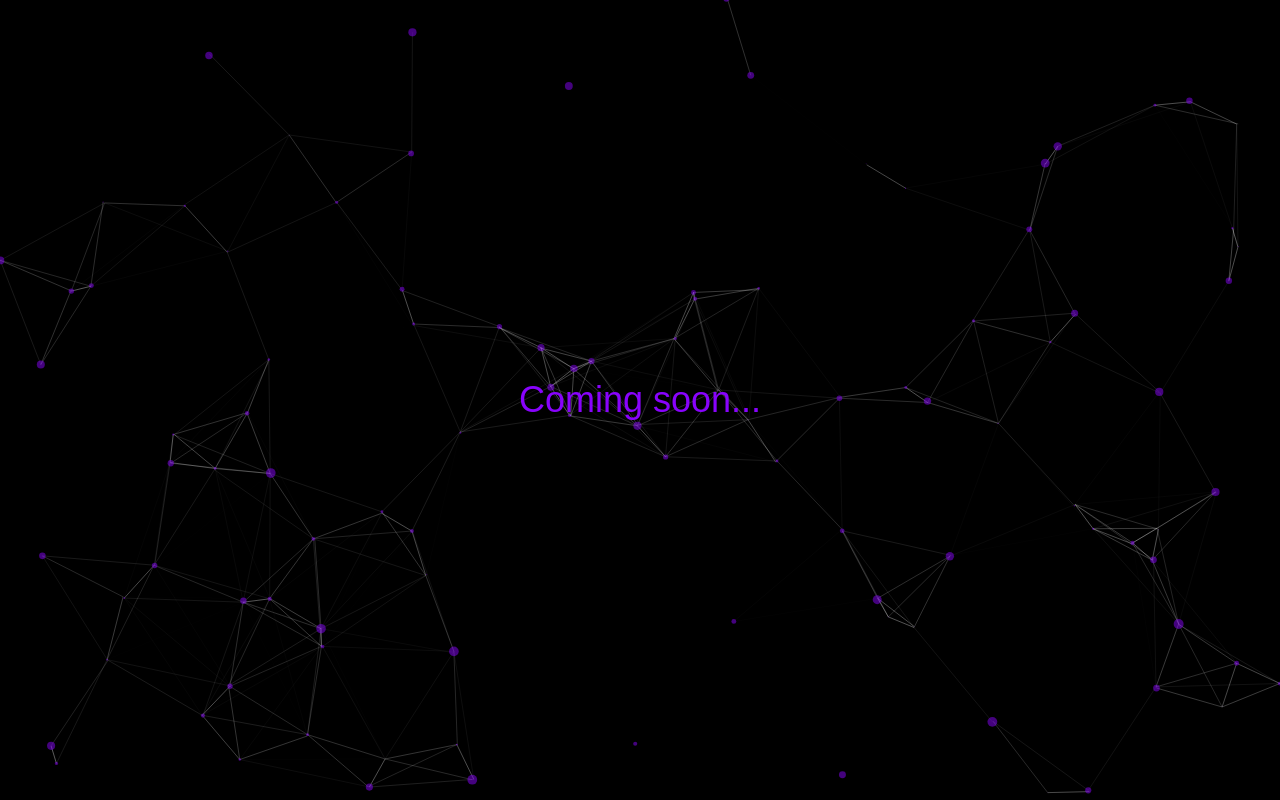
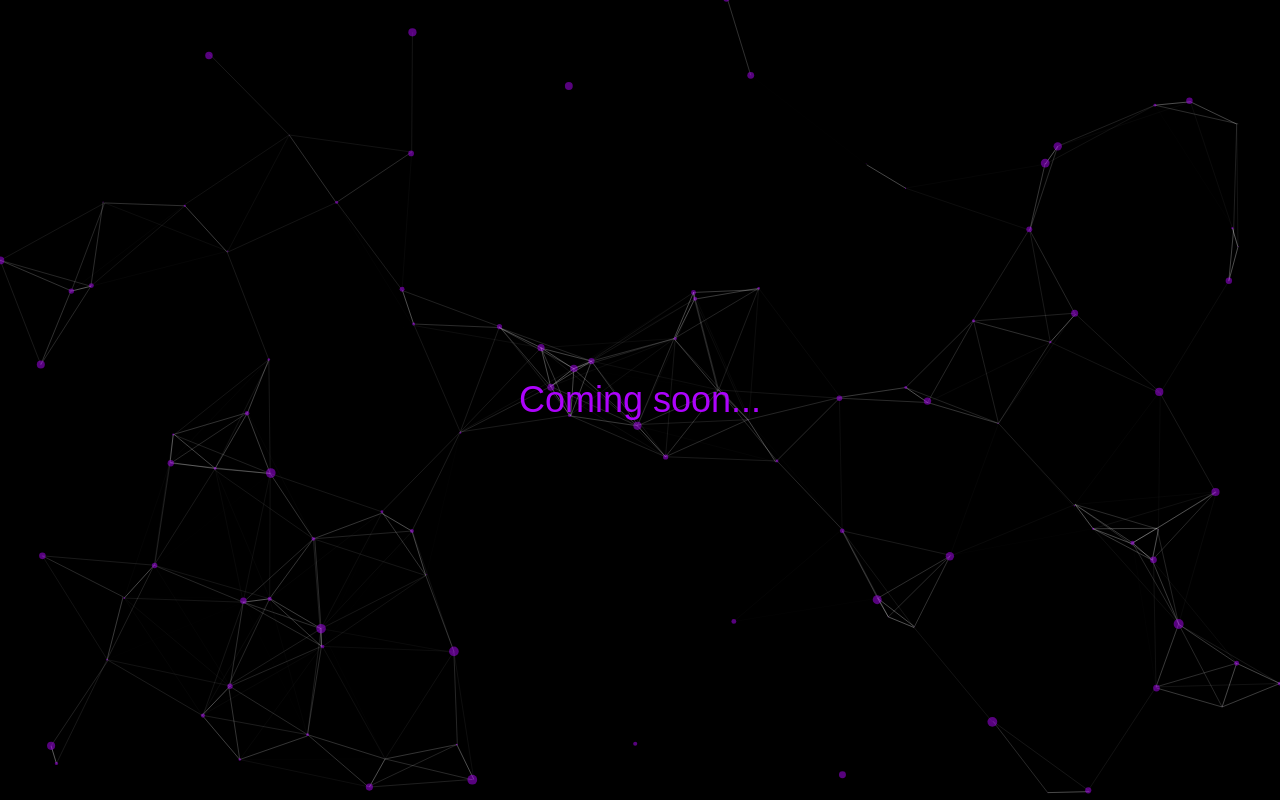
Before and after one commit to TripleFlacko/TripleFlacko.github.io, a plain HTML site: page index.html in a window 1280 px wide. Drawn offline with Linux system fonts and the light colour scheme.

Commit message:
Changed colors to #ad03fc

```diff
--- a/css/style.css
+++ b/css/style.css
@@ -97,7 +97,7 @@
 
 
    h1 {
-    color: #8803fc;
+    color: #ad03fc;
     position: absolute;
     top: 50%;
     left: 50%;
--- a/js/app.js
+++ b/js/app.js
@@ -23,7 +23,7 @@ particlesJS('particles-js',
         }
       },
       "color": {
-        "value": "#8803fc"
+        "value": "#ad03fc"
       },
       "shape": {
         "type": "circle",
```
